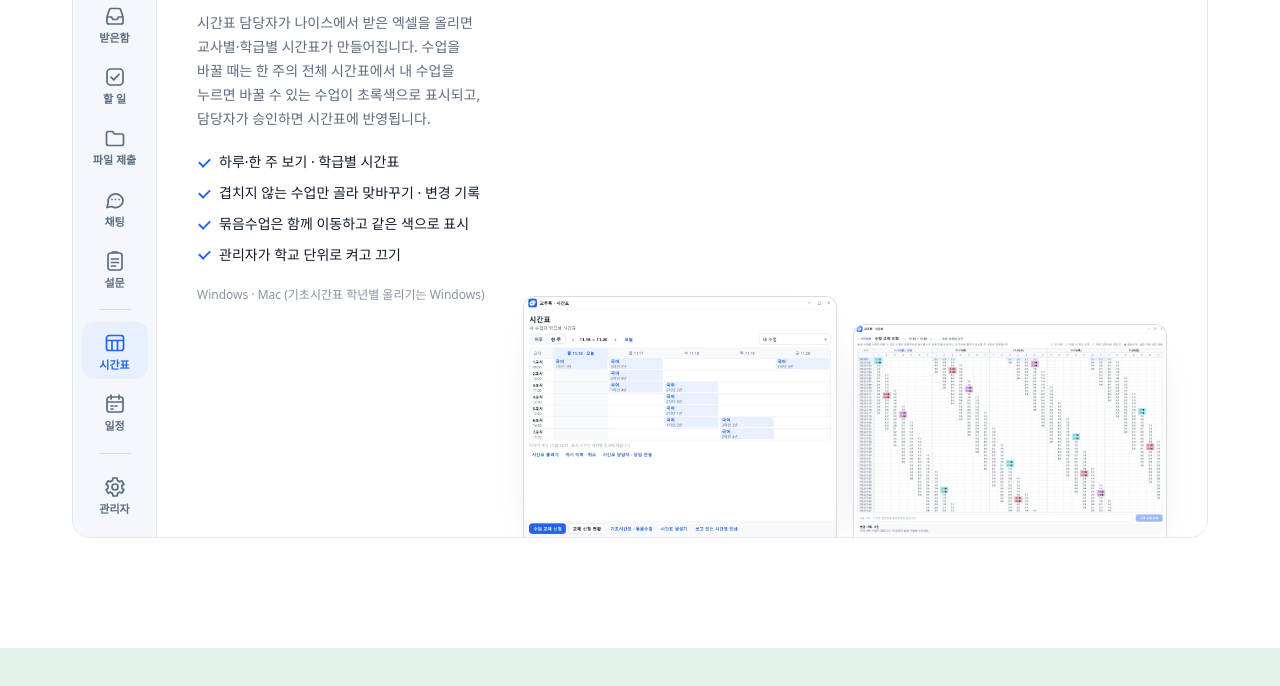
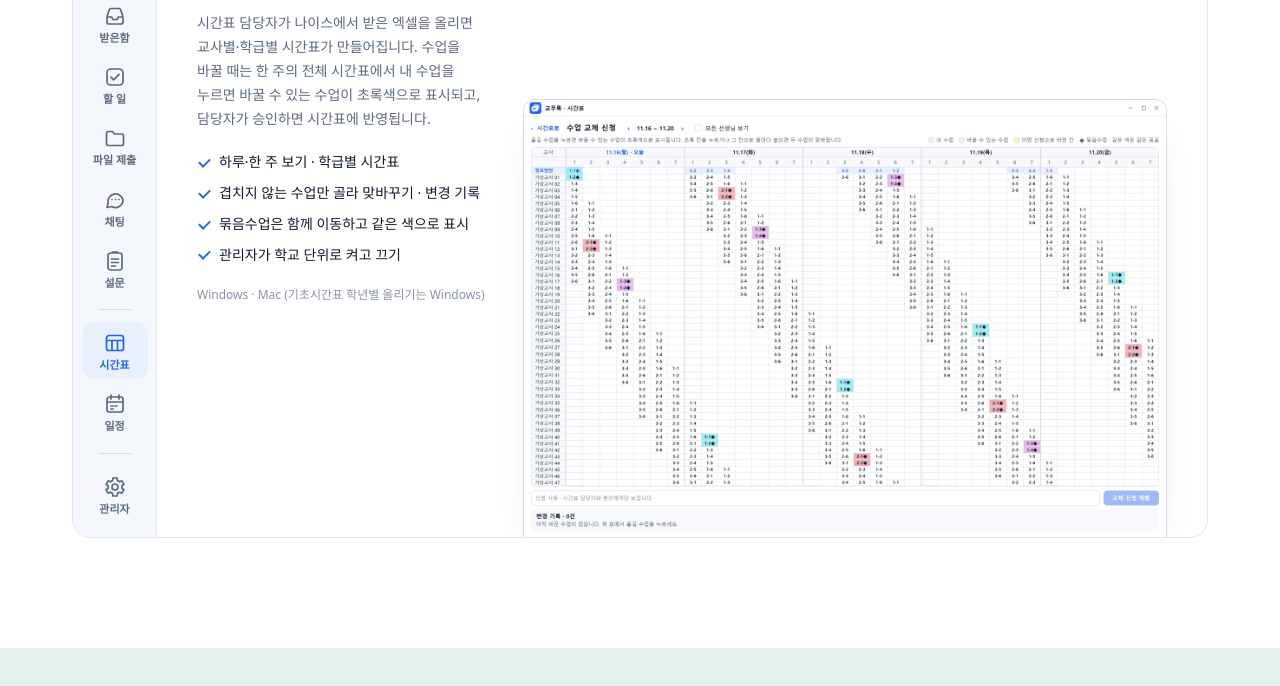
Before and after one commit to yd043105-pixel/gyomutalk-downloads, a website: page dist/index.html in a window 1280 px wide. Both pictures are taken after a click on the tab "시간표". Shown: the part 2154-2840 px from the top of the page. Drawn offline with Linux system fonts and the light colour scheme; no server answers.

Commit message:
Give the timetable panel one large picture of the swap board
Two pictures side by side made both too small to read; the swap board shows
the week, the lessons and the bundle colours in one.

Co-Authored-By: Claude Opus 5.5 <noreply@anthropic.com>

```diff
--- a/dist/index.html
+++ b/dist/index.html
@@ -40,7 +40,7 @@
 <div class="tour-panel" id="f-submit" role="tabpanel" aria-labelledby="t-submit" tabindex="0" hidden><div class="tour-copy"><p class="eyebrow">파일 제출</p><h3>누가 냈는지 한 화면에서 봅니다.</h3><p>제출 요청을 보내면 받은 사람은 답장 대신 제출 화면에서 파일을 올립니다. 아직 안 낸 사람에게는 버튼 하나로 알림을 보내고, 모인 파일은 ZIP으로 한 번에 받습니다.</p><ul class="checks"><li>제출은 초록, 미제출은 빨강 카드로 한눈에</li><li>미제출자에게 한 번에 알림 · 마감 이틀 전 자동 알림</li><li>파일 일괄 다운로드(ZIP)</li></ul><p class="platforms">Windows · Mac</p></div><div class="tour-shots"><button class="shot" type="button" data-zoom aria-label="파일 제출 현황 화면 크게 보기"><img src="assets/shots/submissions.webp?v=20261116" width="860" height="650" alt="교무톡 파일 제출 현황. 제출한 선생님은 초록 카드, 내지 않은 선생님은 빨강 카드로 보이고 일괄 다운로드 버튼이 있습니다." loading="lazy"></button></div></div>
 <div class="tour-panel" id="f-chat" role="tabpanel" aria-labelledby="t-chat" tabindex="0" hidden><div class="tour-copy"><p class="eyebrow">채팅</p><h3>짧은 대화는 채팅방에서.</h3><p>여러 교직원과 대화방을 만들고 파일을 주고받습니다. 새 메시지는 화면 오른쪽 아래 알림으로 알려 주고, 대화 내용도 메시지처럼 각자의 PC에 보관됩니다.</p><ul class="checks"><li>대화방 이름 바꾸기 · 방 알림 끄기 · 나가기</li><li>안 읽은 메시지 수 표시</li><li>수락해야 연결되는 원격 지원(최대 30분)</li></ul><p class="platforms">Windows</p></div><div class="tour-shots"><button class="shot" type="button" data-zoom aria-label="채팅 화면 크게 보기"><img src="assets/shots/chat.webp?v=20261116" width="940" height="680" alt="교무톡 채팅 창. 대화방 목록과 대화 내용이 보입니다." loading="lazy"></button></div></div>
 <div class="tour-panel" id="f-survey" role="tabpanel" aria-labelledby="t-survey" tabindex="0" hidden><div class="tour-copy"><p class="eyebrow">설문</p><h3>회의 시간 조사부터 익명 설문까지.</h3><p>객관식·주관식 문항을 만들어 보내고 결과를 막대그래프로 봅니다. 익명 설문은 응답이 게시한 사람의 PC로 옮겨진 뒤 서버에서 지워집니다.</p><ul class="checks"><li>기명·익명 설문</li><li>결과 막대그래프 · CSV 저장</li><li>마감 전까지 응답 수정</li></ul><p class="platforms">Windows</p></div><div class="tour-shots"><button class="shot" type="button" data-zoom aria-label="설문 결과 화면 크게 보기"><img src="assets/shots/survey.webp?v=20261116" width="960" height="740" alt="교무톡 설문 결과. 선택지별 응답 수와 비율 막대, 응답 내용이 보입니다." loading="lazy"></button></div></div>
-<div class="tour-panel" id="f-timetable" role="tabpanel" aria-labelledby="t-timetable" tabindex="0" hidden><div class="tour-copy"><p class="eyebrow">시간표</p><h3>내 수업을 보고, 교체도 여기서 신청합니다.</h3><p>시간표 담당자가 나이스에서 받은 엑셀을 올리면 교사별·학급별 시간표가 만들어집니다. 수업을 바꿀 때는 한 주의 전체 시간표에서 내 수업을 누르면 바꿀 수 있는 수업이 초록색으로 표시되고, 담당자가 승인하면 시간표에 반영됩니다.</p><ul class="checks"><li>하루·한 주 보기 · 학급별 시간표</li><li>겹치지 않는 수업만 골라 맞바꾸기 · 변경 기록</li><li>묶음수업은 함께 이동하고 같은 색으로 표시</li><li>관리자가 학교 단위로 켜고 끄기</li></ul><p class="platforms">Windows · Mac (기초시간표 학년별 올리기는 Windows)</p></div><div class="tour-shots"><button class="shot" type="button" data-zoom aria-label="시간표 화면 크게 보기"><img src="assets/shots/timetable.webp?v=20261116" width="960" height="740" alt="교무톡 주간 시간표. 교시별 수업과 아래쪽 수업 교체 신청 버튼이 보입니다." loading="lazy"></button><button class="shot" type="button" data-zoom aria-label="수업 교체 화면 크게 보기"><img src="assets/shots/swap.webp?v=20261116" width="1480" height="1008" alt="교무톡 수업 교체 신청. 선생님 × 한 주 교시 표에서 같은 묶음수업이 같은 색으로 보입니다." loading="lazy"></button></div></div>
+<div class="tour-panel" id="f-timetable" role="tabpanel" aria-labelledby="t-timetable" tabindex="0" hidden><div class="tour-copy"><p class="eyebrow">시간표</p><h3>내 수업을 보고, 교체도 여기서 신청합니다.</h3><p>시간표 담당자가 나이스에서 받은 엑셀을 올리면 교사별·학급별 시간표가 만들어집니다. 수업을 바꿀 때는 한 주의 전체 시간표에서 내 수업을 누르면 바꿀 수 있는 수업이 초록색으로 표시되고, 담당자가 승인하면 시간표에 반영됩니다.</p><ul class="checks"><li>하루·한 주 보기 · 학급별 시간표</li><li>겹치지 않는 수업만 골라 맞바꾸기 · 변경 기록</li><li>묶음수업은 함께 이동하고 같은 색으로 표시</li><li>관리자가 학교 단위로 켜고 끄기</li></ul><p class="platforms">Windows · Mac (기초시간표 학년별 올리기는 Windows)</p></div><div class="tour-shots"><button class="shot" type="button" data-zoom aria-label="시간표 · 수업 교체 화면 크게 보기"><img src="assets/shots/swap.webp?v=20261116" width="1480" height="1008" alt="교무톡 수업 교체 신청. 선생님 × 한 주 교시 표에서 같은 묶음수업이 같은 색으로 보입니다." loading="lazy"></button></div></div>
 <div class="tour-panel" id="f-calendar" role="tabpanel" aria-labelledby="t-calendar" tabindex="0" hidden><div class="tour-copy"><p class="eyebrow">일정</p><h3>학사일정과 특별실 예약.</h3><p>학교 행사를 달력으로 확인하고, 관리자가 등록한 특별실을 1~7교시 단위로 예약합니다. 특별실이 없으면 예약 버튼이 나오지 않습니다.</p><ul class="checks"><li>월별 학사일정</li><li>특별실 교시별 예약</li><li>학사일정·특별실은 지정한 담당자가 관리</li></ul><p class="platforms">Windows · Mac</p></div><div class="tour-shots"><button class="shot" type="button" data-zoom aria-label="학사일정 화면 크게 보기"><img src="assets/shots/calendar.webp?v=20261116" width="960" height="780" alt="교무톡 학사일정 달력과 특별실 예약 탭." loading="lazy"></button></div></div>
 <div class="tour-panel" id="f-admin" role="tabpanel" aria-labelledby="t-admin" tabindex="0" hidden><div class="tour-copy"><p class="eyebrow">관리자 프로그램</p><h3>서버 설치부터 교직원 관리까지.</h3><p>학교 정보와 관리자 계정을 넣으면 인증서, 접속 주소, 교내 자동검색이 준비됩니다. 교직원 등록·승인, 조직도 폴더, 첨부 용량을 같은 창에서 관리하고, 시간표·채팅·설문처럼 학교에서 쓰는 기능만 켜 둘 수 있습니다.</p><ul class="checks"><li>간편 설정 · 같은 학교망 접속만 허용</li><li>교직원 등록 · 계정 신청 승인 · 쓰는 기능만 켜기</li><li>업데이트 전 자동 백업 · 서버 이전 안내</li></ul><p class="platforms">Windows 서버 PC</p></div><div class="tour-shots"><button class="shot" type="button" data-zoom aria-label="관리자 화면 크게 보기"><img src="assets/shots/admin.webp?v=20261116" width="1060" height="780" alt="교무톡 관리자 프로그램의 기능 설정. 시간표·채팅·할 일·설문·학사일정·특별실 예약·원격 지원을 학교에 맞게 켜고 끕니다." loading="lazy"></button></div></div>
 </div></div></section>
```
Also changed, not shown: dist/assets/shots/timetable.webp (deleted).
